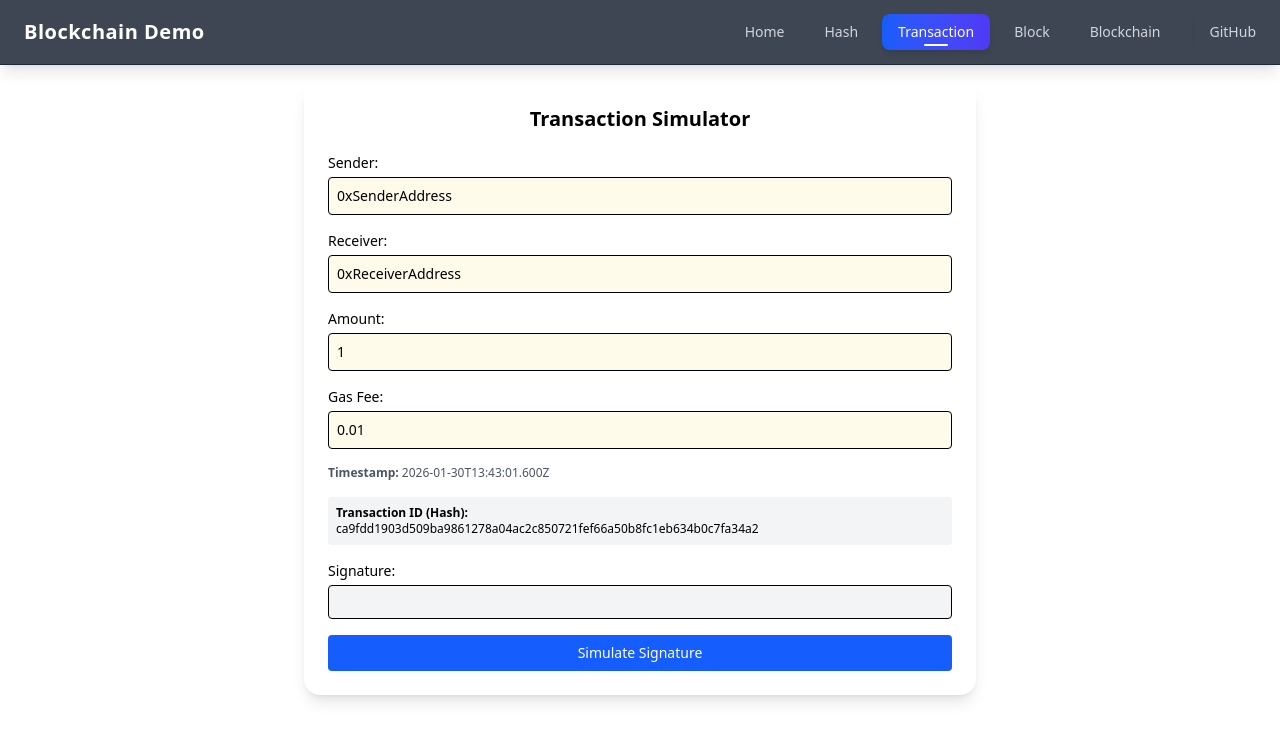
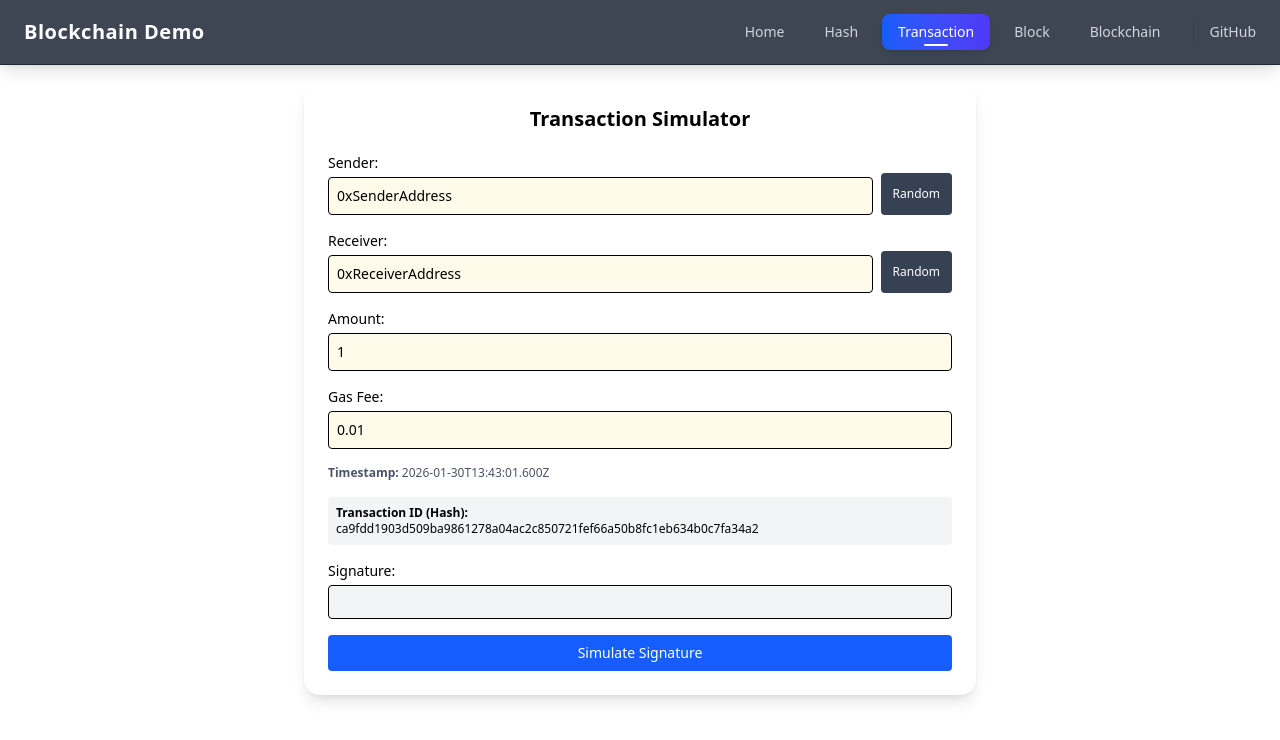
Before and after one commit to MiteshChopda/blockchain-simulation, a React (Vite) app: page / in a window 1280 px wide. Both pictures are taken after a click on the button "Transaction". Shown: the top 740 px of the page. Built offline with nearby package versions, Linux system fonts and the light colour scheme.

Commit message:
add random address genration in Transaction

```diff
--- a/src/components/Transaction.tsx
+++ b/src/components/Transaction.tsx
@@ -1,6 +1,6 @@
-
 import { useEffect, useState } from "react";
 import { sha256 } from "../utils/hash";
+import { generateAddress } from "../utils/address";
 
 type TransactionType = {
   sender: string;
@@ -62,6 +62,23 @@ export const Transaction = () => {
     }));
   };
 
+  // for random address generation
+const generateSender = () => {
+  setTx(prev => ({
+    ...prev,
+    sender: generateAddress(),
+    timestamp: new Date(),
+  }));
+};
+
+const generateReceiver = () => {
+  setTx(prev => ({
+    ...prev,
+    receiver: generateAddress(),
+    timestamp: new Date(),
+  }));
+};
+
   return (
     <div className="max-w-2xl mx-auto bg-white shadow-lg rounded-2xl p-6 flex flex-col gap-5">
 
@@ -73,22 +90,38 @@ export const Transaction = () => {
 
 <label>
   Sender:
+  <div className="flex gap-2">
     <input
       id="sender"
       value={tx.sender}
       onChange={handleChange}
       className="w-full p-2 mt-1 border rounded bg-amber-50"
     />
+    <button
+      onClick={generateSender}
+      className="px-3 py-2 bg-gray-700 text-white rounded hover:bg-gray-800 text-xs"
+    >
+      Random
+    </button>
+  </div>
 </label>
 
 <label>
   Receiver:
+  <div className="flex gap-2">
     <input
       id="receiver"
       value={tx.receiver}
       onChange={handleChange}
       className="w-full p-2 mt-1 border rounded bg-amber-50"
     />
+    <button
+      onClick={generateReceiver}
+      className="px-3 py-2 bg-gray-700 text-white rounded hover:bg-gray-800 text-xs"
+    >
+      Random
+    </button>
+  </div>
 </label>
 
         <label>
--- /dev/null
+++ b/src/utils/address.ts
@@ -0,0 +1,10 @@
+export function generateAddress(): string {
+  const bytes = new Uint8Array(20); // 20 bytes = 40 hex chars
+  crypto.getRandomValues(bytes);
+
+  const hex = Array.from(bytes)
+    .map((b) => b.toString(16).padStart(2, "0"))
+    .join("");
+
+  return "0x" + hex;
+}
```
Lines whose indentation alone changed are shown as unchanged.
